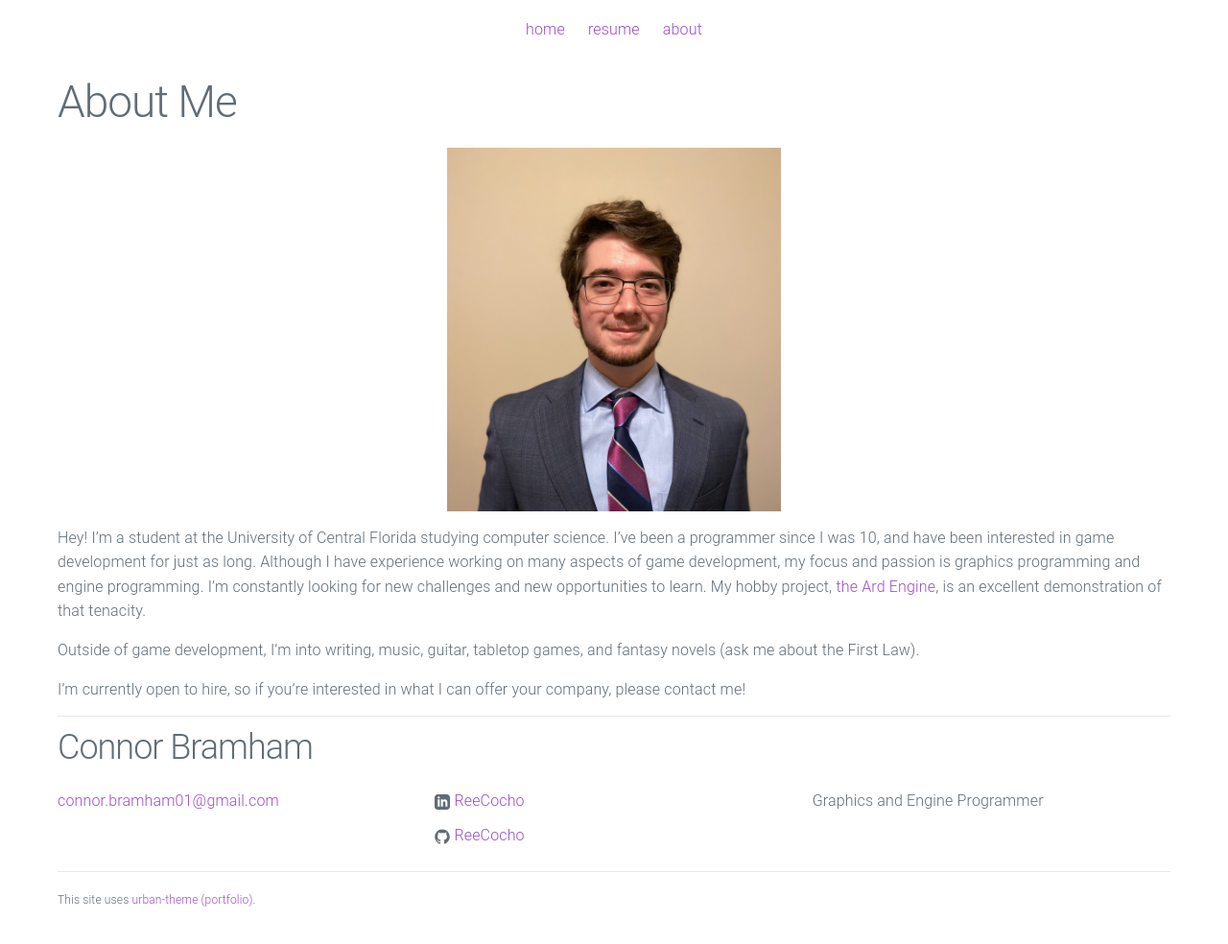
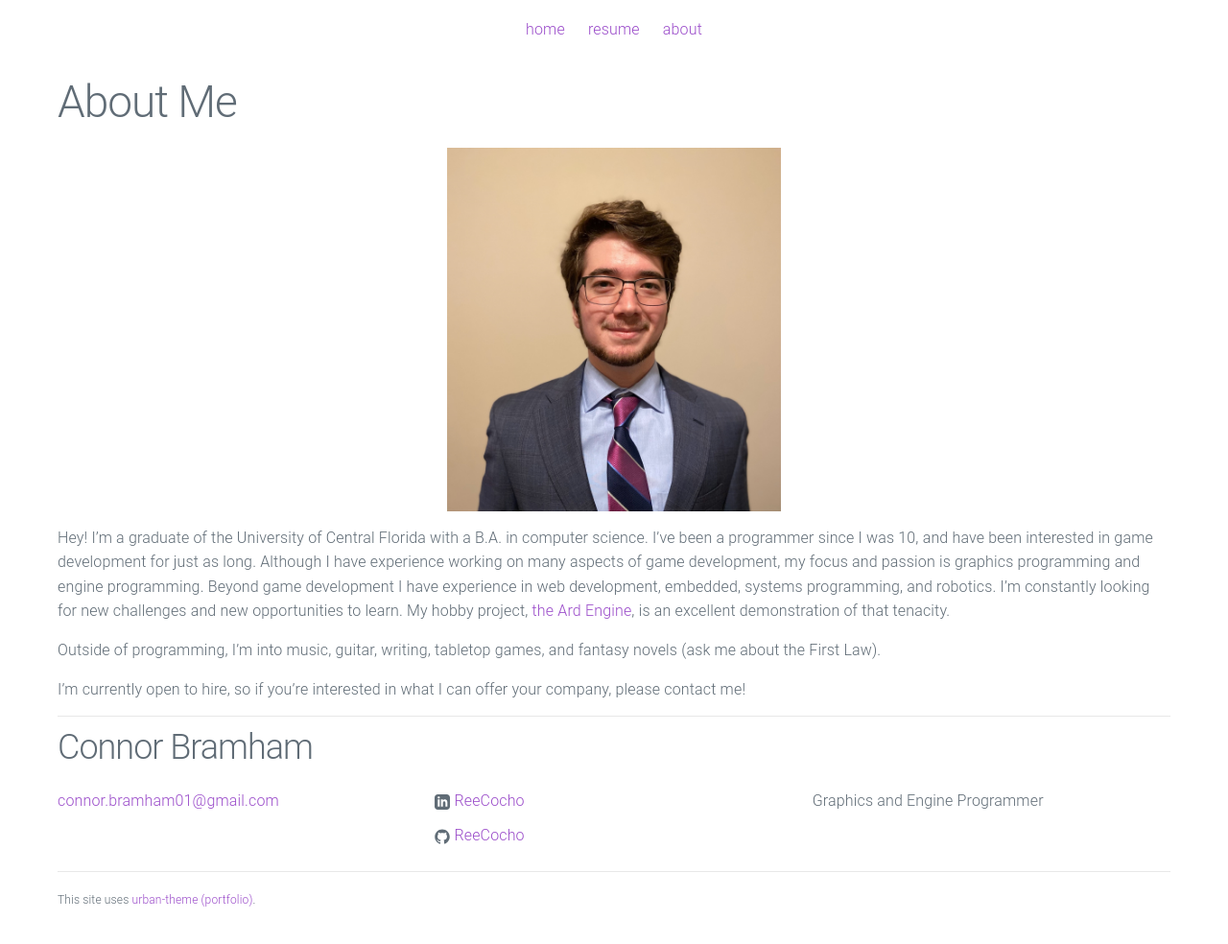
Before and after one commit to ReeCocho/reecocho.github.io, a Jekyll site: the page built from about.md, in a window 1280 px wide. Shown: the whole page at 96% size. Built offline with Jekyll 4.4.1, drawn with Linux system fonts in a browser that asks for light colours.

Commit message:
Updated about

```diff
--- a/about.md
+++ b/about.md
@@ -6,8 +6,8 @@ permalink: /about/
 
 <img src="/assets/headshot.jpg" alt="Picture 1" width="30%">
 
-Hey! I'm a student at the University of Central Florida studying computer science. I've been a programmer since I was 10, and have been interested in game development for just as long. Although I have experience working on many aspects of game development, my focus and passion is graphics programming and engine programming. I'm constantly looking for new challenges and new opportunities to learn. My hobby project, [the Ard Engine](https://github.com/ReeCocho/ard-engine), is an excellent demonstration of that tenacity.
+Hey! I'm a graduate of the University of Central Florida with a B.A. in computer science. I've been a programmer since I was 10, and have been interested in game development for just as long. Although I have experience working on many aspects of game development, my focus and passion is graphics programming and engine programming. Beyond game development I have experience in web development, embedded, systems programming, and robotics. I'm constantly looking for new challenges and new opportunities to learn. My hobby project, [the Ard Engine](https://github.com/ReeCocho/ard-engine), is an excellent demonstration of that tenacity.
 
-Outside of game development, I'm into writing, music, guitar, tabletop games, and fantasy novels (ask me about the First Law).
+Outside of programming, I'm into music, guitar, writing, tabletop games, and fantasy novels (ask me about the First Law).
 
 I'm currently open to hire, so if you're interested in what I can offer your company, please contact me!
```
